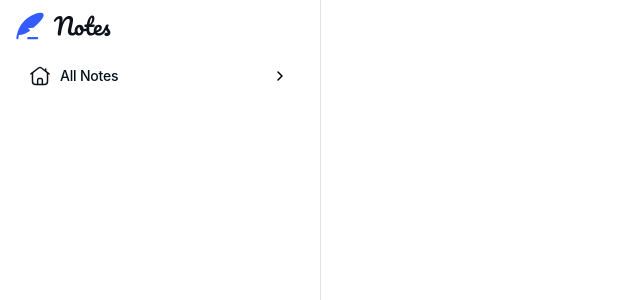
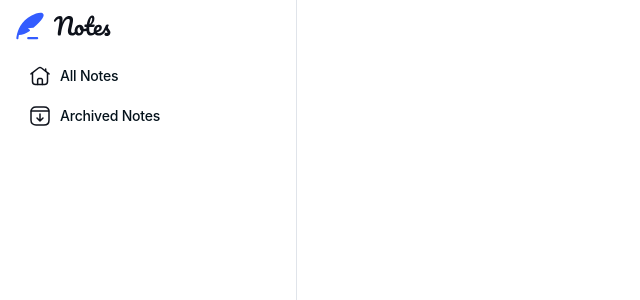
Before and after one commit to HamDean/note-taking-web-app, a React (Vite) app in the folder frontend/: page / in a window 1280 px wide. Shown: the top 300 px of the page, without its empty margins (0-640 px from the left). Built offline with nearby package versions, Linux system fonts and the light colour scheme; a web font is replaced by a local one.

Commit message:
Make sidemenutab reusable

```diff
--- a/frontend/src/components/SideMenu.tsx
+++ b/frontend/src/components/SideMenu.tsx
@@ -1,16 +1,25 @@
 import logo from "../assets/images/logo.svg";
+import ArchivedIcon from "./icon-components/ArchivedIcon";
+import HomeIcon from "./icon-components/HomeIcon";
 import SideMenuTab from "./SideMenuTab";
 
 const SideMenu = () => {
   return (
-    <nav className="hidden lg:inline-flex flex-col px-4 py-3
-                    border-r border-r-neutral-200 h-screen gap-4">
+    <nav
+      className="hidden lg:inline-flex flex-col px-4 py-3
+                    border-r border-r-neutral-200 h-screen gap-4"
+    >
       <img className="h-7 w-23.75" src={logo} alt="Logo" />
 
       <div>
         {/* tabs */}
         <div>
-          <SideMenuTab />
+          <SideMenuTab name="All Notes">
+            <HomeIcon />
+          </SideMenuTab>
+          <SideMenuTab name="Archived Notes">
+            <ArchivedIcon />
+          </SideMenuTab>
         </div>
 
         {/* tags */}
--- a/frontend/src/components/SideMenuTab.tsx
+++ b/frontend/src/components/SideMenuTab.tsx
@@ -1,18 +1,25 @@
-import HomeIcon from "./icon-components/HomeIcon";
 import chevronRight from "../assets/images/icon-chevron-right.svg";
+import type { ReactNode } from "react";
 
-const SideMenuTab = () => {
+interface Props {
+  name: string;
+  isSelected?: boolean;
+  children: ReactNode;
+  onClick?: () => void;
+}
+
+const SideMenuTab = ({ name, children, isSelected = false }: Props) => {
   return (
     <div
       className="flex h-10 cursor-pointer items-center hover:bg-neutral-100
                     rounded-8 px-3 py-2.5 transition-colors"
     >
       <div className="flex gap-2 items-center min-w-60 text-preset-4 text-neutral-950">
-        <HomeIcon />
-        <span>All Notes</span>
+        {children}
+        <span>{name}</span>
       </div>
 
-      <img src={chevronRight} alt="Icon chevron right" />
+      {isSelected && <img src={chevronRight} alt="Icon chevron right" />}
     </div>
   );
 };
```
